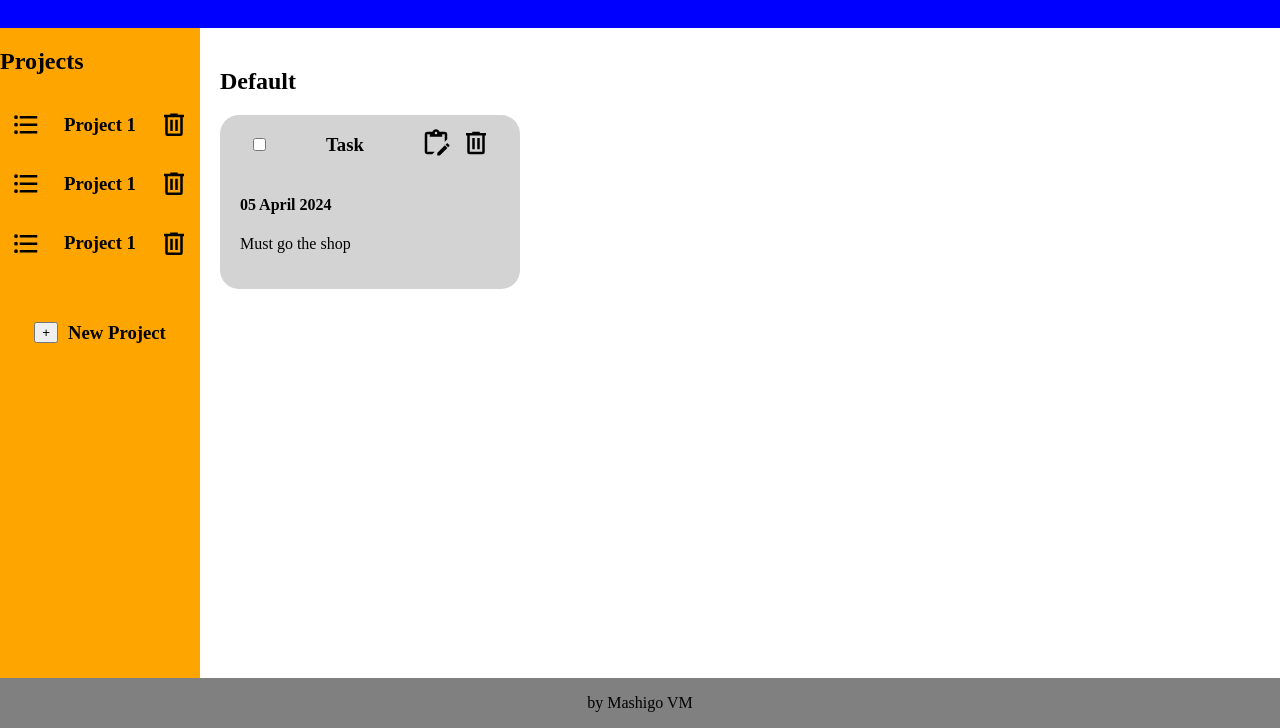
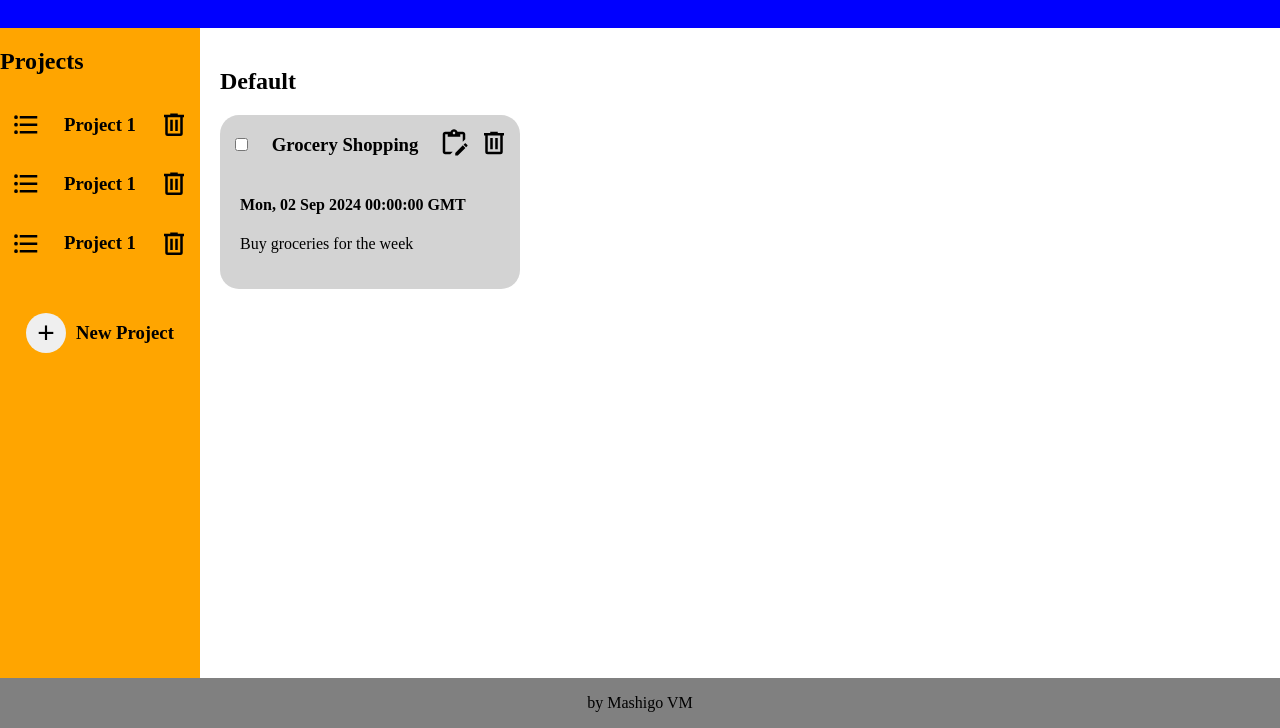
Before and after one commit to mashigovincent01/TheOrdinProject_06_ToDoListApp, a website built with webpack: page src/index.html in a window 1280 px wide. Shown: the part 72-800 px from the top of the page. Built offline with nearby package versions, Linux system fonts and the light colour scheme.

Commit message:
next work on prject card

```diff
--- a/src/index.html
+++ b/src/index.html
@@ -13,10 +13,10 @@
         <div id="side-bar">
             <h2>Projects</h2>
             <div id="projects">
-                <div class="id">
+                <div class="project" id="project-x">
                     <svg xmlns="http://www.w3.org/2000/svg" width="30" viewBox="0 0 24 24"><title>format-list-bulleted</title><path d="M7,5H21V7H7V5M7,13V11H21V13H7M4,4.5A1.5,1.5 0 0,1 5.5,6A1.5,1.5 0 0,1 4,7.5A1.5,1.5 0 0,1 2.5,6A1.5,1.5 0 0,1 4,4.5M4,10.5A1.5,1.5 0 0,1 5.5,12A1.5,1.5 0 0,1 4,13.5A1.5,1.5 0 0,1 2.5,12A1.5,1.5 0 0,1 4,10.5M7,19V17H21V19H7M4,16.5A1.5,1.5 0 0,1 5.5,18A1.5,1.5 0 0,1 4,19.5A1.5,1.5 0 0,1 2.5,18A1.5,1.5 0 0,1 4,16.5Z"/></svg>
                     <h3>Project 1</h3>
-                    <svg xmlns="http://www.w3.org/2000/svg" width="30" viewBox="0 0 24 24"><title>trash-can-outline</title><path d="M9,3V4H4V6H5V19A2,2 0 0,0 7,21H17A2,2 0 0,0 19,19V6H20V4H15V3H9M7,6H17V19H7V6M9,8V17H11V8H9M13,8V17H15V8H13Z" /></svg>
+                    <div class="delete-project" id="delete-project-x"><svg xmlns="http://www.w3.org/2000/svg" width="30" viewBox="0 0 24 24"><title>trash-can-outline</title><path d="M9,3V4H4V6H5V19A2,2 0 0,0 7,21H17A2,2 0 0,0 19,19V6H20V4H15V3H9M7,6H17V19H7V6M9,8V17H11V8H9M13,8V17H15V8H13Z" /></svg></div>
 
                 </div>
 
@@ -47,21 +47,7 @@
         <div id="project">
             <h2>Default</h2>
             <div id="tasks">
-                <div class="task">
-                    <div class="task-header">
-                        <input type="checkbox" name="taskName" id="">
-                        <h3>Task</h3>
-                        <div class="edit-delete">
-                            <div><svg xmlns="http://www.w3.org/2000/svg" width="30" viewBox="0 0 24 24"><title>clipboard-edit-outline</title><path d="M21.04 12.13C21.18 12.13 21.31 12.19 21.42 12.3L22.7 13.58C22.92 13.79 22.92 14.14 22.7 14.35L21.7 15.35L19.65 13.3L20.65 12.3C20.76 12.19 20.9 12.13 21.04 12.13M19.07 13.88L21.12 15.93L15.06 22H13V19.94L19.07 13.88M11 19L9 21H5C3.9 21 3 20.1 3 19V5C3 3.9 3.9 3 5 3H9.18C9.6 1.84 10.7 1 12 1C13.3 1 14.4 1.84 14.82 3H19C20.1 3 21 3.9 21 5V9L19 11V5H17V7H7V5H5V19H11M12 3C11.45 3 11 3.45 11 4C11 4.55 11.45 5 12 5C12.55 5 13 4.55 13 4C13 3.45 12.55 3 12 3Z" /></svg></div>
-                            <div><svg xmlns="http://www.w3.org/2000/svg" width="30" viewBox="0 0 24 24"><title>trash-can-outline</title><path d="M9,3V4H4V6H5V19A2,2 0 0,0 7,21H17A2,2 0 0,0 19,19V6H20V4H15V3H9M7,6H17V19H7V6M9,8V17H11V8H9M13,8V17H15V8H13Z" /></svg></div>
-                        </div>
 
-                    </div>
-                    <div class="task-body">
-                        <h4>05 April 2024</h4>
-                        <p>Must go the shop</p>
-                    </div>
-                </div>
             </div>
         </div>
    </main>
--- a/src/index.js
+++ b/src/index.js
@@ -2,11 +2,14 @@ import style from './style.css';
 import task from './task';
 import project from './project';
 import toDoList from './toDoList';
+import taskCard from './taskCard';
 
 
 const myTodoList = toDoList();
 const newProject = document.querySelector("#new-project");
 const addProjectDialog = document.querySelector("#add-project-dialog");
+const tasks = document.querySelector("#tasks");
+
 
 function handleNewProject(){
   addProjectDialog.showModal();
@@ -36,15 +39,15 @@ const dates = [
     new Date(2026, 8, 10),
   ];
 
-myTodoList.addTask('Default', task("Task 1", "aaa", dates[0],  false));
-myTodoList.addTask('Default', task("Task 2", "bbb", dates[1],  false));
-myTodoList.addTask('Default', task("Task 3", "ccc", dates[2],  false));
+  myTodoList.addTask('Default', task("Grocery Shopping", "Buy groceries for the week", dates[0], false));
+  myTodoList.addTask('Default', task("Finish Homework", "Complete math and science assignments", dates[1], false));
+  myTodoList.addTask('Default', task("Clean House", "Tidy up the living room and kitchen", dates[2], false));
 
-myTodoList.addProject("School");
+  myTodoList.addProject("School");
 
-myTodoList.addTask('School', task("Task 3", "aaa", dates[3],  false));
-myTodoList.addTask('School', task("Task 4", "bbb", dates[4],  false));
-myTodoList.addTask('School', task("Task 5", "ccc", dates[5], false));
+  myTodoList.addTask('School', task("Submit Project", "Submit the final version of the science project", dates[3], false));
+  myTodoList.addTask('School', task("Prepare for Exam", "Revise notes and practice past papers", dates[4], false));
+  myTodoList.addTask('School', task("Attend Study Group", "Join the study group session for biology", dates[5], false));
 
 myTodoList.addProject("Work")
 
@@ -54,3 +57,10 @@ myTodoList.addTask('Work', task("Task 8", "ccc", dates[3],  false));
 
 
 myTodoList.printProjects();
+
+
+
+
+//console.log(taskCard(2, 2).innerHTML);
+console.log(myTodoList.getProjects());
+tasks.appendChild(taskCard(myTodoList.getProjects()[0].getTasks()[0], 0));
--- a/src/style.css
+++ b/src/style.css
@@ -56,13 +56,18 @@ main{
     justify-content: space-around;
 }
 
-#add-project{
+#new-project{
     border-radius: 100%;
     border: none;
     font-size: 30px;
     width: 40px;
     height: 40px;
+
 }
+#new-project:hover{
+    cursor: pointer;
+}
+
 .add-project{
     display: flex;
     justify-content: center;
@@ -79,3 +84,10 @@ main{
     border-radius: 10px;
     padding: 20px;
 }
+.edit-icon:hover{
+    cursor:pointer;
+
+}
+.delete-icon:hover{
+    cursor: pointer;
+}
--- a/src/taskCard.js
+++ b/src/taskCard.js
@@ -1,9 +1,25 @@
 import project from "./project";
+import {formatRFC7231} from 'date-fns' ;
 
-const taskCard = (proj)=>{
+const taskCard = (task, index)=>{
     const div = document.createElement("div");
-    div.className = "taskCard";
+    div.className = "task";
+    div.id = "task-" + index;
 
+    div.innerHTML = `
+    <div class="task-header">
+        <input type="checkbox" name="taskName" id="complete-${index}">
+        <h3>${task.getTitle()}</h3>
+        <div class="edit-delete">
+            <div class="edit-icon" id="edit-${index}"><svg xmlns="http://www.w3.org/2000/svg" width="30" viewBox="0 0 24 24"><title>clipboard-edit-outline</title><path d="M21.04 12.13C21.18 12.13 21.31 12.19 21.42 12.3L22.7 13.58C22.92 13.79 22.92 14.14 22.7 14.35L21.7 15.35L19.65 13.3L20.65 12.3C20.76 12.19 20.9 12.13 21.04 12.13M19.07 13.88L21.12 15.93L15.06 22H13V19.94L19.07 13.88M11 19L9 21H5C3.9 21 3 20.1 3 19V5C3 3.9 3.9 3 5 3H9.18C9.6 1.84 10.7 1 12 1C13.3 1 14.4 1.84 14.82 3H19C20.1 3 21 3.9 21 5V9L19 11V5H17V7H7V5H5V19H11M12 3C11.45 3 11 3.45 11 4C11 4.55 11.45 5 12 5C12.55 5 13 4.55 13 4C13 3.45 12.55 3 12 3Z" /></svg></div>
+            <div class="delete-icon" id="delete-${index}"><svg xmlns="http://www.w3.org/2000/svg" width="30" viewBox="0 0 24 24"><title>trash-can-outline</title><path d="M9,3V4H4V6H5V19A2,2 0 0,0 7,21H17A2,2 0 0,0 19,19V6H20V4H15V3H9M7,6H17V19H7V6M9,8V17H11V8H9M13,8V17H15V8H13Z" /></svg></div>
+        </div>
+
+    </div>
+    <div class="task-body">
+        <h4>${formatRFC7231(task.getDate())}</h4>
+        <p>${task.getDescription()}</p>
+    </div>`;
     //to be completed
     return div;
 }
```
